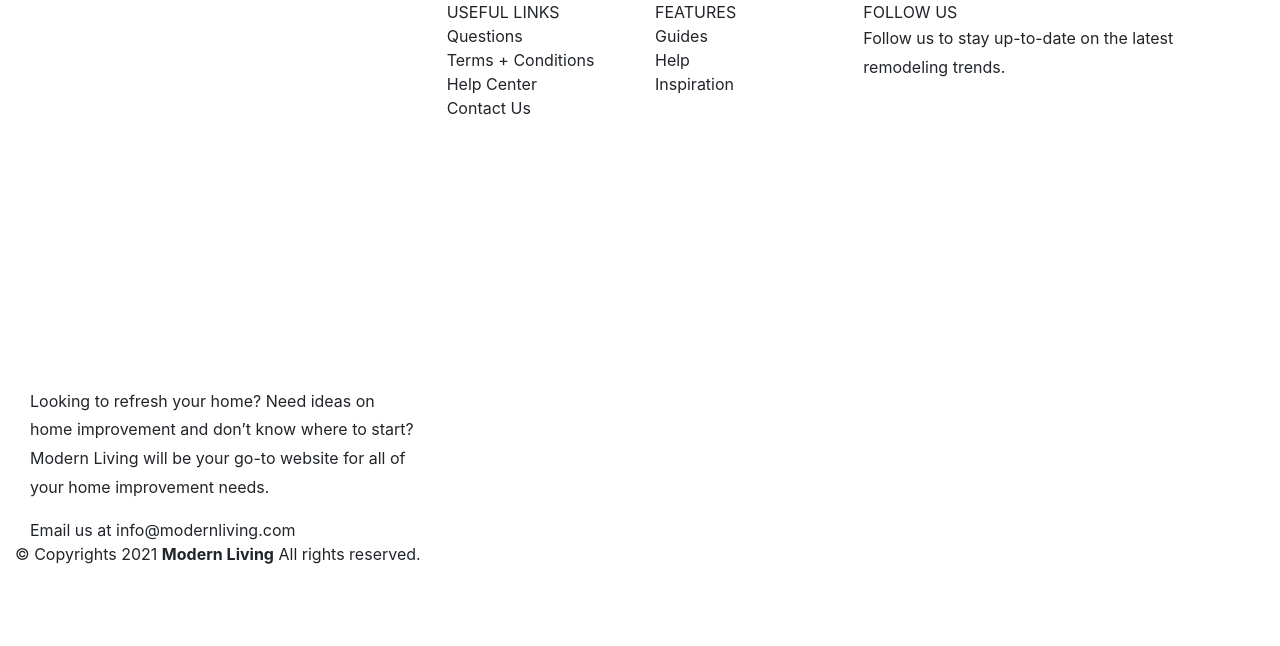
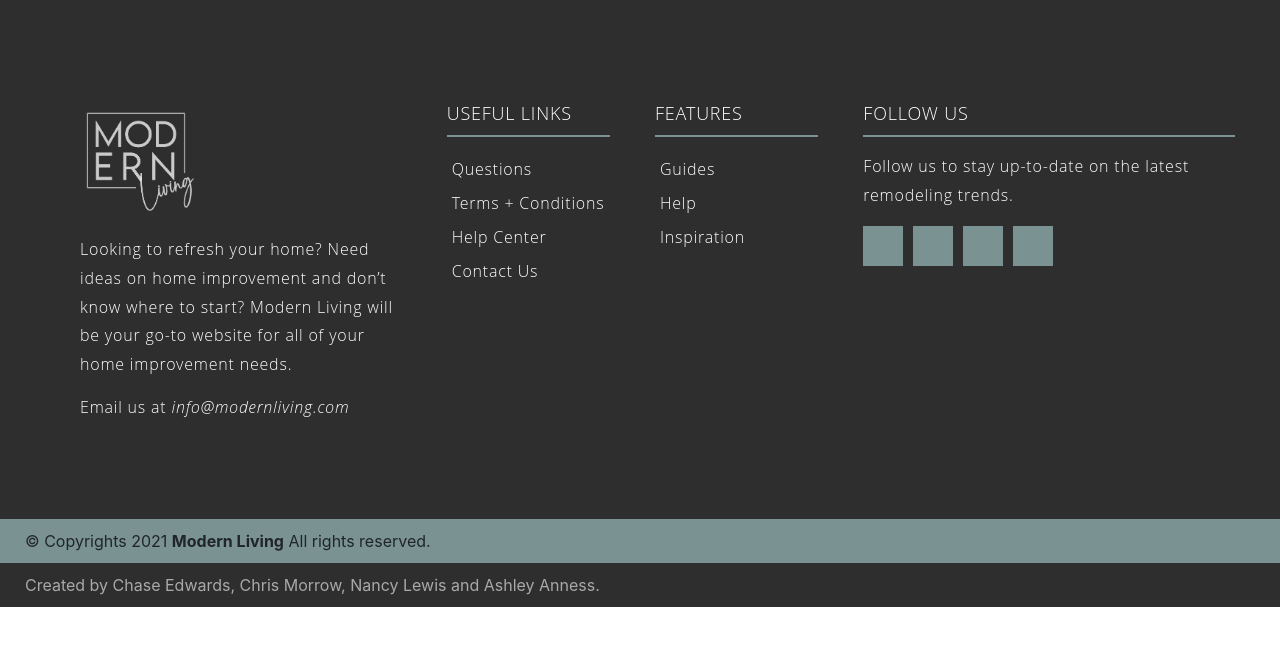
Before and after one commit to cwedwards9/modern-living-app, a React (Create React App) app in the folder client/: page /contractor in a window 1280 px wide. Shown: the top 646 px of the page. Built offline with nearby package versions, Linux system fonts and the light colour scheme.

Commit message:
Change background color.

```diff
--- a/client/src/components/Footer.js
+++ b/client/src/components/Footer.js
@@ -1,28 +1,28 @@
 import React from 'react';
+import "./Footer.css";
 import ModernLivingLogo from "../images/ModernLivingLogo650x650White.png";
 
 const footer = () => (
   <div>
     <footer className='container-fluid footer-bg'>
       <div>
-        <div className='row'>
+        <div className='row '>
           <div className='col-md-4'>
             <div className='footer-col-main'>
               <div className='heading-image'>
-                {/* <h2 className='font-weight-bold '>ABOUT US</h2> */}
                 <img src={ModernLivingLogo} className="img-fluid" alt="" />
               </div>
               <div className='content'>
                 <p>Looking to refresh your home? Need ideas on home improvement and don’t know where to start? Modern Living will be your go-to website for all of your home improvement needs.</p>
               </div>
-              <div className='link-call' onClick={() => window.open("mailto:support@modernliving.com", "_self")}>Email us at <span className="email-link">info@modernliving.com</span></div>
+              <div className='link-call' onClick={()=> window.open("mailto:support@modernliving.com", "_self")}>Email us at <span className="email-link">info@modernliving.com</span></div>
             </div>
           </div>
           <div className='col-md-2'>
             <div className='footer-col'>
               <div className='heading'>
-                USEFUL LINKS
-            </div>
+              USEFUL LINKS
+              </div>
               <div className='content'>
                 <div className='link'>Questions</div>
                 <div className='link'>Terms + Conditions</div>
@@ -51,16 +51,16 @@ const footer = () => (
               <div className='content'>
                 <p>Follow us to stay up-to-date on the latest remodeling trends. </p>
                 <div className='socialicon'>
-                  <i className="fab fa-facebook-f"></i>
+                <i className="fab fa-facebook-f"></i>
                 </div>
                 <div className='socialicon'>
-                  <i className="fab fa-linkedin"></i>
+                  <i className="fab fa-twitter"></i>
                 </div>
                 <div className='socialicon'>
-                  <i className="fab fa-linkedin"></i>
+                <i className="fab fa-pinterest"></i>
                 </div>
                 <div className='socialicon'>
-                  <i className="fab fa-instagram"></i>
+                <i className="fab fa-instagram"></i>
                 </div>
               </div>
             </div>
@@ -68,7 +68,6 @@ const footer = () => (
         </div>
       </div>
     </footer>
-
     <div className='subfooter'>
       <div className='row'>
         <div className='col-lg-12'>
@@ -76,7 +75,13 @@ const footer = () => (
         </div>
       </div>
     </div>
-
+    <div className='subfooter' style={{ color: 'darkgrey', backgroundColor: '#2E2E2E' }}>
+      <div className='row'>
+        <div className='col-lg-12'>
+          <div className='footer-content'>Created by Chase Edwards, Chris Morrow, Nancy Lewis and Ashley Anness.</div>
+        </div>
+      </div>
+    </div>
   </div>
 );
 
```
